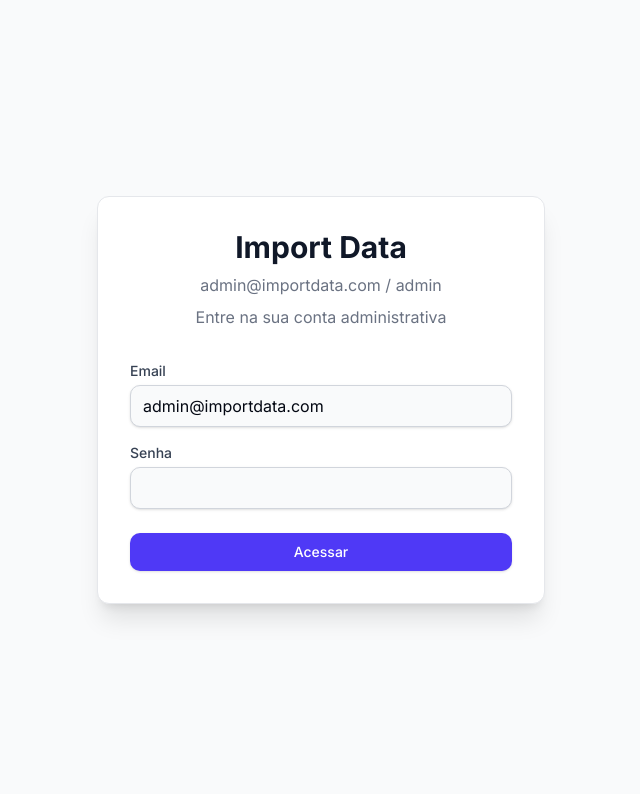
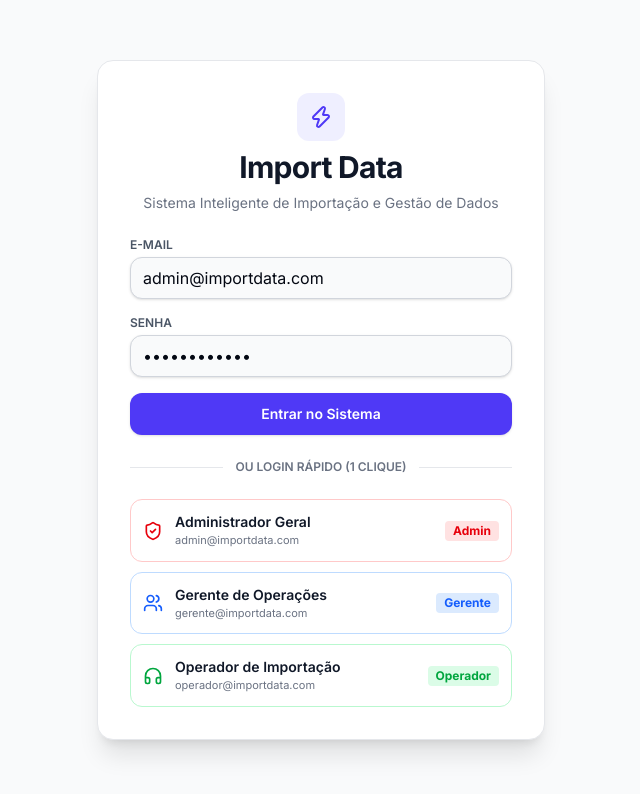
Before and after one commit to omartins-zs/import-data-next-js, a Next.js app: page /login in a window 1280 px wide. Shown: the top 794 px of the page, without its empty margins (319-959 px from the left). Built offline with nearby package versions, Linux system fonts and the light colour scheme.

Commit message:
:sparkles: feat: criar autenticacao e login demo

```diff
--- a/app/api/auth/login/route.ts
+++ b/app/api/auth/login/route.ts
@@ -1,22 +1,63 @@
 import { NextRequest, NextResponse } from 'next/server';
 import { usuariosRepository } from '@/modules/usuarios/usuarios.repository';
+
+const DEMO_USERS = [
+  {
+    id: 'usr_admin_001',
+    nome: 'Administrador Geral',
+    email: 'admin@importdata.com',
+    perfil: 'Admin',
+  },
+  {
+    id: 'usr_gerente_002',
+    nome: 'Gerente de Operações',
+    email: 'gerente@importdata.com',
+    perfil: 'Gerente',
+  },
+  {
+    id: 'usr_operador_003',
+    nome: 'Operador de Importação',
+    email: 'operador@importdata.com',
+    perfil: 'Operador',
+  },
+];
 
 export async function POST(request: NextRequest) {
   try {
     const { email, senha } = await request.json();
 
-    // Fallback static login
-    if (email === 'admin@importdata.com' && senha === 'admin') {
-      return NextResponse.json({ success: true, user: { nome: 'Admin Master', email } });
+    if (!email || !senha) {
+      return NextResponse.json({ error: 'E-mail e senha são obrigatórios' }, { status: 400 });
     }
 
-    const user = await usuariosRepository.findByEmail(email);
+    const emailTrim = email.trim().toLowerCase();
+
+    // 1. Verificação dos usuários de demonstração
+    const demo = DEMO_USERS.find(u => u.email.toLowerCase() === emailTrim);
+    if (demo && (senha === 'Password@123' || senha === 'admin')) {
+      const response = NextResponse.json({ success: true, user: demo });
+      response.cookies.set('user_session', JSON.stringify(demo), {
+        path: '/',
+        httpOnly: false,
+        maxAge: 60 * 60 * 24, // 1 dia
+      });
+      return response;
+    }
+
+    // 2. Verificação no banco de dados
+    const user = await usuariosRepository.findByEmail(emailTrim);
     if (!user || user.senha !== senha) {
       return NextResponse.json({ error: 'E-mail ou senha inválidos' }, { status: 401 });
     }
 
-    return NextResponse.json({ success: true, user });
+    const response = NextResponse.json({ success: true, user });
+    response.cookies.set('user_session', JSON.stringify(user), {
+      path: '/',
+      httpOnly: false,
+      maxAge: 60 * 60 * 24,
+    });
+    return response;
   } catch (error: any) {
-    return NextResponse.json({ error: error.message }, { status: 500 });
+    return NextResponse.json({ error: error.message || 'Erro interno no servidor' }, { status: 500 });
   }
 }
--- a/app/login/page.tsx
+++ b/app/login/page.tsx
@@ -2,85 +2,206 @@
 
 import { useState } from 'react';
 import { useRouter } from 'next/navigation';
+import { ShieldCheck, Users, Headphones, Zap, Loader2 } from 'lucide-react';
 
 export default function LoginPage() {
   const [email, setEmail] = useState('admin@importdata.com');
-  const [password, setPassword] = useState('');
+  const [password, setPassword] = useState('Password@123');
   const [error, setError] = useState('');
+  const [loading, setLoading] = useState(false);
+  const [loadingDemo, setLoadingDemo] = useState<string | null>(null);
   const router = useRouter();
 
   const handleLogin = async (e: React.FormEvent) => {
     e.preventDefault();
     setError('');
+    setLoading(true);
+
     try {
       const res = await fetch('/api/auth/login', {
         method: 'POST',
         headers: { 'Content-Type': 'application/json' },
-        body: JSON.stringify({ email, senha: password })
+        body: JSON.stringify({ email, senha: password }),
       });
       const data = await res.json();
 
       if (data.error) {
         setError(data.error);
+        setLoading(false);
         return;
       }
 
       localStorage.setItem('isAuthenticated', 'true');
+      localStorage.setItem('currentUser', JSON.stringify(data.user));
       router.push('/dashboard');
     } catch (err: any) {
       setError('Erro ao realizar login. Tente novamente.');
+      setLoading(false);
+    }
+  };
+
+  const handleQuickLogin = async (demoEmail: string, demoSenha = 'Password@123') => {
+    setError('');
+    setLoadingDemo(demoEmail);
+
+    try {
+      const res = await fetch('/api/auth/login', {
+        method: 'POST',
+        headers: { 'Content-Type': 'application/json' },
+        body: JSON.stringify({ email: demoEmail, senha: demoSenha }),
+      });
+      const data = await res.json();
+
+      if (data.error) {
+        setError(data.error);
+        setLoadingDemo(null);
+        return;
+      }
+
+      localStorage.setItem('isAuthenticated', 'true');
+      localStorage.setItem('currentUser', JSON.stringify(data.user));
+      router.push('/dashboard');
+    } catch (err: any) {
+      setError('Falha ao autenticar com perfil de demonstração.');
+      setLoadingDemo(null);
     }
   };
 
   return (
     <div className="flex min-h-screen items-center justify-center bg-gray-50 dark:bg-zinc-950 px-4 transition-colors duration-300">
-      <div className="w-full max-w-md space-y-8 p-8 bg-white dark:bg-zinc-900 rounded-xl shadow-xl border border-gray-200 dark:border-zinc-800">
-        <div className="text-center">
-          <h1 className="text-3xl font-bold text-gray-900 dark:text-white">Import Data</h1>
-          <p className="mt-2 text-gray-500 dark:text-gray-400">admin@importdata.com / admin</p>
-          <p className="mt-2 text-gray-500 dark:text-gray-400">Entre na sua conta administrativa</p>
+      <div className="w-full max-w-md space-y-6 p-8 bg-white dark:bg-zinc-900 rounded-2xl shadow-xl border border-gray-200 dark:border-zinc-800">
+        <div className="text-center space-y-2">
+          <div className="inline-flex h-12 w-12 items-center justify-center rounded-xl bg-indigo-500/10 text-indigo-600 dark:text-indigo-400">
+            <Zap className="h-6 w-6" />
           </div>
-        <form className="mt-8 space-y-6" onSubmit={handleLogin}>
-          <div className="space-y-4">
+          <h1 className="text-3xl font-bold tracking-tight text-gray-900 dark:text-white">Import Data</h1>
+          <p className="text-sm text-gray-500 dark:text-gray-400">
+            Sistema Inteligente de Importação e Gestão de Dados
+          </p>
+        </div>
+
+        {error && (
+          <div className="p-3 text-sm text-red-600 bg-red-50 dark:bg-red-950/40 border border-red-200 dark:border-red-900 rounded-lg">
+            {error}
+          </div>
+        )}
+
+        <form className="space-y-4" onSubmit={handleLogin}>
           <div>
-              <label htmlFor="email" className="block text-sm font-medium text-gray-700 dark:text-gray-300">
-                Email
+            <label htmlFor="email" className="block text-xs font-semibold uppercase text-gray-600 dark:text-gray-400">
+              E-mail
             </label>
             <input
               id="email"
               type="email"
               required
-                className="mt-1 block w-full px-3 py-2 bg-gray-50 dark:bg-zinc-800 border border-gray-300 dark:border-zinc-700 rounded-md shadow-sm focus:outline-none focus:ring-indigo-500 focus:border-indigo-500 dark:text-white"
+              className="mt-1 block w-full px-3 py-2 bg-gray-50 dark:bg-zinc-800 border border-gray-300 dark:border-zinc-700 rounded-lg shadow-sm focus:outline-none focus:ring-2 focus:ring-indigo-500 dark:text-white"
               value={email}
               onChange={(e) => setEmail(e.target.value)}
             />
           </div>
+
           <div>
-              <label htmlFor="password" className="block text-sm font-medium text-gray-700 dark:text-gray-300">
+            <label htmlFor="password" className="block text-xs font-semibold uppercase text-gray-600 dark:text-gray-400">
               Senha
             </label>
             <input
               id="password"
               type="password"
               required
-                className="mt-1 block w-full px-3 py-2 bg-gray-50 dark:bg-zinc-800 border border-gray-300 dark:border-zinc-700 rounded-md shadow-sm focus:outline-none focus:ring-indigo-500 focus:border-indigo-500 dark:text-white"
+              className="mt-1 block w-full px-3 py-2 bg-gray-50 dark:bg-zinc-800 border border-gray-300 dark:border-zinc-700 rounded-lg shadow-sm focus:outline-none focus:ring-2 focus:ring-indigo-500 dark:text-white"
               value={password}
               onChange={(e) => setPassword(e.target.value)}
             />
           </div>
+
+          <button
+            type="submit"
+            disabled={loading}
+            className="w-full flex justify-center py-2.5 px-4 border border-transparent rounded-lg shadow-sm text-sm font-semibold text-white bg-indigo-600 hover:bg-indigo-700 focus:outline-none focus:ring-2 focus:ring-offset-2 focus:ring-indigo-500 transition-colors"
+          >
+            {loading ? <Loader2 className="h-5 w-5 animate-spin" /> : 'Entrar no Sistema'}
+          </button>
+        </form>
+
+        <div className="relative my-6">
+          <div className="absolute inset-0 flex items-center">
+            <div className="w-full border-t border-gray-200 dark:border-zinc-800" />
+          </div>
+          <div className="relative flex justify-center text-xs uppercase">
+            <span className="bg-white dark:bg-zinc-900 px-3 text-gray-500 dark:text-gray-400 font-semibold">
+              Ou Login Rápido (1 Clique)
+            </span>
+          </div>
         </div>
 
-          {error && <p className="text-red-500 text-sm">{error}</p>}
+        <div className="space-y-2.5">
+          <button
+            type="button"
+            onClick={() => handleQuickLogin('admin@importdata.com')}
+            disabled={!!loadingDemo}
+            className="w-full flex items-center justify-between p-3 border border-red-200 dark:border-red-900/50 hover:bg-red-50 dark:hover:bg-red-950/20 rounded-xl transition-all text-left"
+          >
+            <div className="flex items-center space-x-3">
+              <ShieldCheck className="h-5 w-5 text-red-600" />
+              <div>
+                <div className="font-semibold text-sm text-gray-900 dark:text-white">Administrador Geral</div>
+                <div className="text-[11px] text-gray-500">admin@importdata.com</div>
+              </div>
+            </div>
+            {loadingDemo === 'admin@importdata.com' ? (
+              <Loader2 className="h-4 w-4 animate-spin text-red-600" />
+            ) : (
+              <span className="text-xs font-bold text-red-600 bg-red-100 dark:bg-red-950 px-2 py-0.5 rounded">
+                Admin
+              </span>
+            )}
+          </button>
 
+          <button
+            type="button"
+            onClick={() => handleQuickLogin('gerente@importdata.com')}
+            disabled={!!loadingDemo}
+            className="w-full flex items-center justify-between p-3 border border-blue-200 dark:border-blue-900/50 hover:bg-blue-50 dark:hover:bg-blue-950/20 rounded-xl transition-all text-left"
+          >
+            <div className="flex items-center space-x-3">
+              <Users className="h-5 w-5 text-blue-600" />
               <div>
+                <div className="font-semibold text-sm text-gray-900 dark:text-white">Gerente de Operações</div>
+                <div className="text-[11px] text-gray-500">gerente@importdata.com</div>
+              </div>
+            </div>
+            {loadingDemo === 'gerente@importdata.com' ? (
+              <Loader2 className="h-4 w-4 animate-spin text-blue-600" />
+            ) : (
+              <span className="text-xs font-bold text-blue-600 bg-blue-100 dark:bg-blue-950 px-2 py-0.5 rounded">
+                Gerente
+              </span>
+            )}
+          </button>
+
           <button
-              type="submit"
-              className="w-full flex justify-center py-2 px-4 border border-transparent rounded-md shadow-sm text-sm font-medium text-white bg-indigo-600 hover:bg-indigo-700 focus:outline-none focus:ring-2 focus:ring-offset-2 focus:ring-indigo-500 transition-all"
+            type="button"
+            onClick={() => handleQuickLogin('operador@importdata.com')}
+            disabled={!!loadingDemo}
+            className="w-full flex items-center justify-between p-3 border border-green-200 dark:border-green-900/50 hover:bg-green-50 dark:hover:bg-green-950/20 rounded-xl transition-all text-left"
           >
-              Acessar
+            <div className="flex items-center space-x-3">
+              <Headphones className="h-5 w-5 text-green-600" />
+              <div>
+                <div className="font-semibold text-sm text-gray-900 dark:text-white">Operador de Importação</div>
+                <div className="text-[11px] text-gray-500">operador@importdata.com</div>
+              </div>
+            </div>
+            {loadingDemo === 'operador@importdata.com' ? (
+              <Loader2 className="h-4 w-4 animate-spin text-green-600" />
+            ) : (
+              <span className="text-xs font-bold text-green-600 bg-green-100 dark:bg-green-950 px-2 py-0.5 rounded">
+                Operador
+              </span>
+            )}
           </button>
         </div>
-        </form>
       </div>
     </div>
   );
```
Lines whose indentation alone changed are shown as unchanged.
